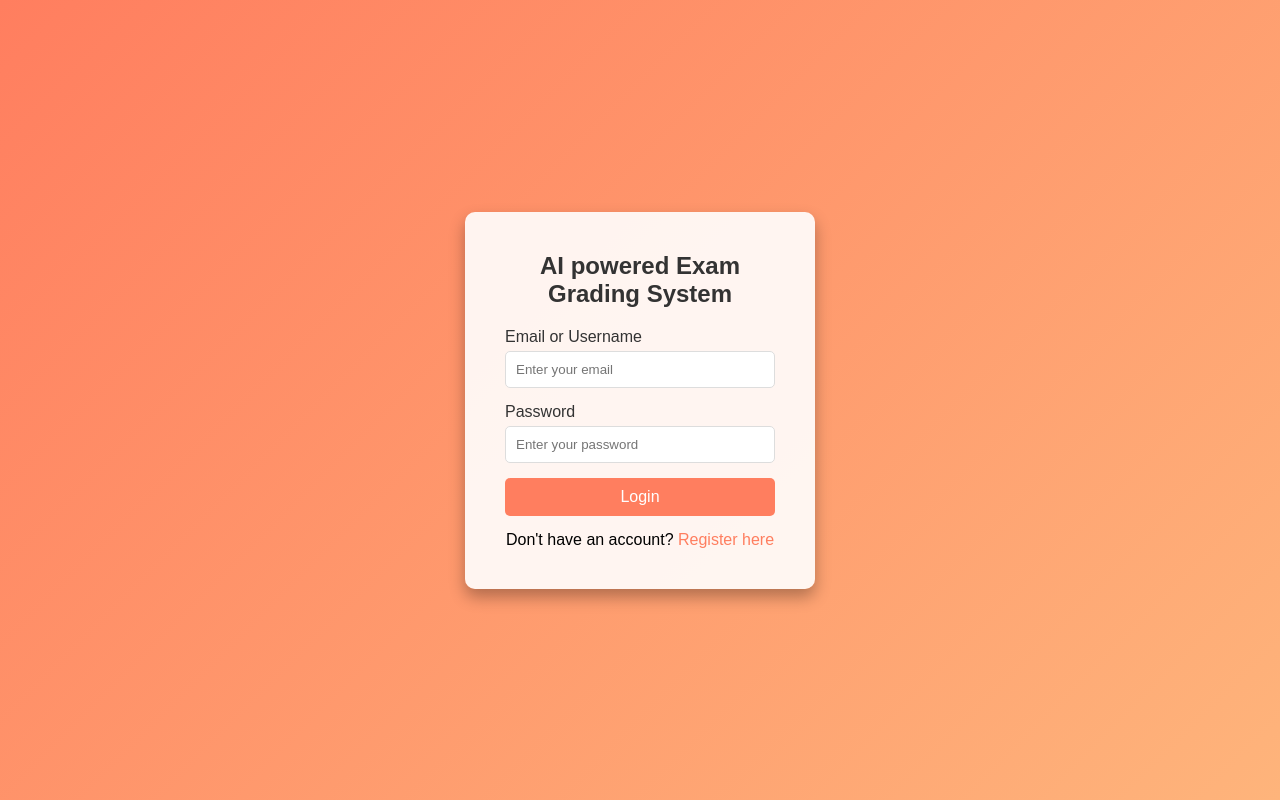
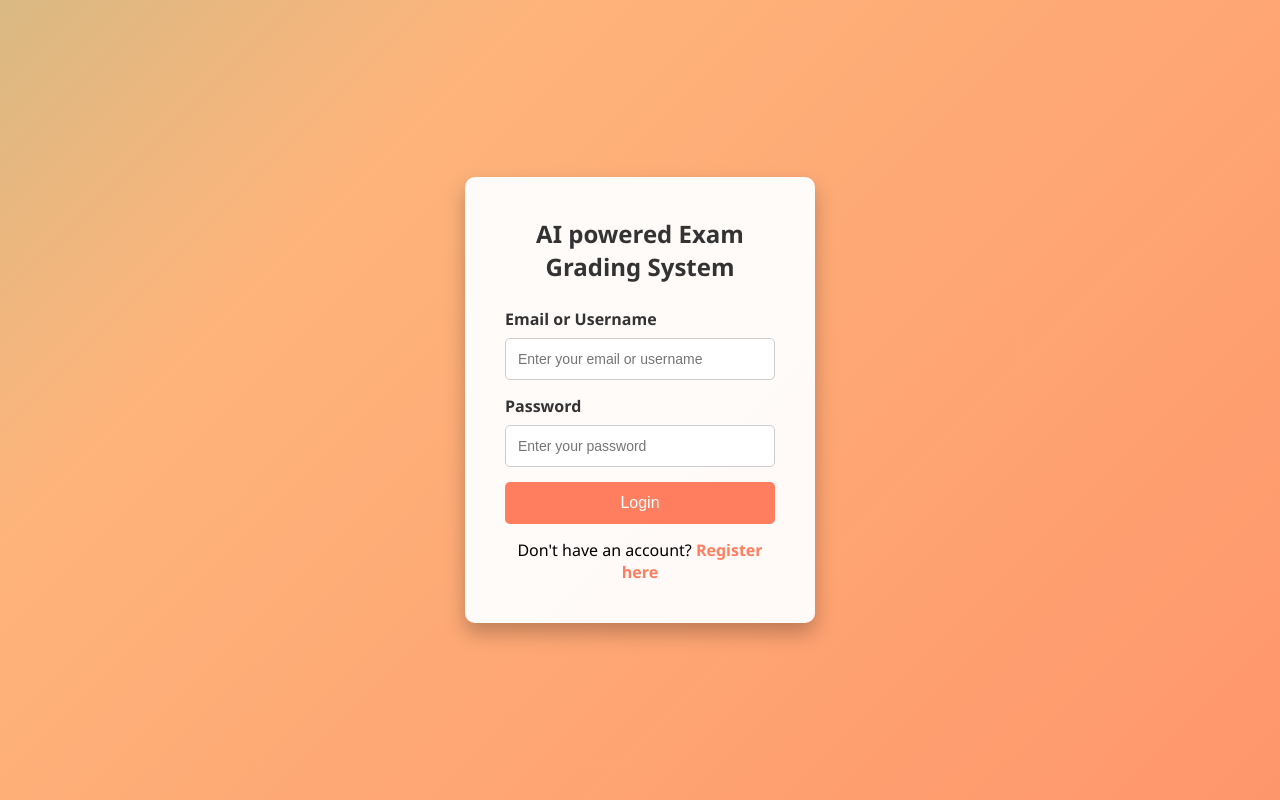
Before and after one commit to Sahith200444/Aigrading, a Flask app: page / in a window 1280 px wide. Run offline with Flask 3, Linux system fonts and the light colour scheme; some libraries are stand-ins or nearby versions.

Commit message:
Update auth.html

```diff
--- a/templates/auth.html
+++ b/templates/auth.html
@@ -4,30 +4,54 @@
   <meta charset="UTF-8">
   <title>AI powered Exam Grading System - Login/Register</title>
   <style>
-    /* Global Styles */
+    /* Global Reset */
     * {
       margin: 0;
       padding: 0;
       box-sizing: border-box;
     }
+    html, body {
+      width: 100%;
+      height: 100%;
+      font-family: 'Segoe UI', Tahoma, Geneva, Verdana, sans-serif;
+      overflow: hidden;
+    }
+    /* Animated Gradient Background */
     body {
-      font-family: Arial, sans-serif;
-      background: linear-gradient(135deg, #ff7e5f, #feb47b);
+      background: linear-gradient(-45deg, #ff7e5f, #feb47b, #43cea2, #185a9d);
+      background-size: 400% 400%;
+      animation: gradientAnimation 15s ease infinite;
       display: flex;
+      align-items: center;
       justify-content: center;
-      align-items: center;
-      height: 100vh;
     }
+    @keyframes gradientAnimation {
+      0% { background-position: 0% 50%; }
+      50% { background-position: 100% 50%; }
+      100% { background-position: 0% 50%; }
+    }
+    /* Container Styles */
     .container {
-      background: rgba(255, 255, 255, 0.9);
+      background: rgba(255, 255, 255, 0.95);
       padding: 40px;
       border-radius: 10px;
       width: 350px;
-      box-shadow: 0 8px 16px rgba(0,0,0,0.3);
+      box-shadow: 0 10px 20px rgba(0,0,0,0.25);
+      animation: fadeInUp 0.8s ease-out;
+    }
+    @keyframes fadeInUp {
+      from {
+        opacity: 0;
+        transform: translateY(20px);
+      }
+      to {
+        opacity: 1;
+        transform: translateY(0);
+      }
     }
     .header {
       text-align: center;
-      margin-bottom: 20px;
+      margin-bottom: 25px;
     }
     .header h1 {
       font-size: 24px;
@@ -38,23 +62,34 @@
     }
     .form-group label {
       display: block;
-      margin-bottom: 5px;
+      margin-bottom: 8px;
       color: #333;
+      font-weight: bold;
     }
     .form-group input {
       width: 100%;
-      padding: 10px;
-      border: 1px solid #ddd;
+      padding: 12px;
+      border: 1px solid #ccc;
       border-radius: 5px;
+      transition: border-color 0.3s;
+      font-size: 14px;
+    }
+    .form-group input:focus {
+      border-color: #185a9d;
+      outline: none;
     }
     .btn {
       width: 100%;
-      padding: 10px;
+      padding: 12px;
       border: none;
       border-radius: 5px;
       color: #fff;
       font-size: 16px;
       cursor: pointer;
+      transition: background 0.3s, transform 0.2s;
+    }
+    .btn:hover {
+      transform: translateY(-2px);
     }
     .link {
       text-align: center;
@@ -62,15 +97,28 @@
     }
     .link a {
       text-decoration: none;
+      font-weight: bold;
+      transition: color 0.3s;
     }
-    /* Section Visibility */
+    /* Form Section Visibility */
     .form-section {
       display: none;
+      animation: slideIn 0.5s ease-out;
     }
     .form-section.active {
       display: block;
     }
-    /* Login Section Specific Styles */
+    @keyframes slideIn {
+      from {
+        opacity: 0;
+        transform: translateY(10px);
+      }
+      to {
+        opacity: 1;
+        transform: translateY(0);
+      }
+    }
+    /* Login Specific Styles */
     .login-section .btn {
       background: #ff7e5f;
     }
@@ -80,7 +128,10 @@
     .login-section .link a {
       color: #ff7e5f;
     }
-    /* Register Section Specific Styles */
+    .login-section .link a:hover {
+      color: #feb47b;
+    }
+    /* Register Specific Styles */
     .register-section .btn {
       background: #43cea2;
     }
@@ -89,6 +140,9 @@
     }
     .register-section .link a {
       color: #43cea2;
+    }
+    .register-section .link a:hover {
+      color: #185a9d;
     }
   </style>
   <script>
@@ -112,7 +166,7 @@
       <form action="/login" method="post">
         <div class="form-group">
           <label for="loginEmail">Email or Username</label>
-          <input type="text" id="loginEmail" name="loginEmail" placeholder="Enter your email" required>
+          <input type="text" id="loginEmail" name="loginEmail" placeholder="Enter your email or username" required>
         </div>
         <div class="form-group">
           <label for="loginPassword">Password</label>
```
